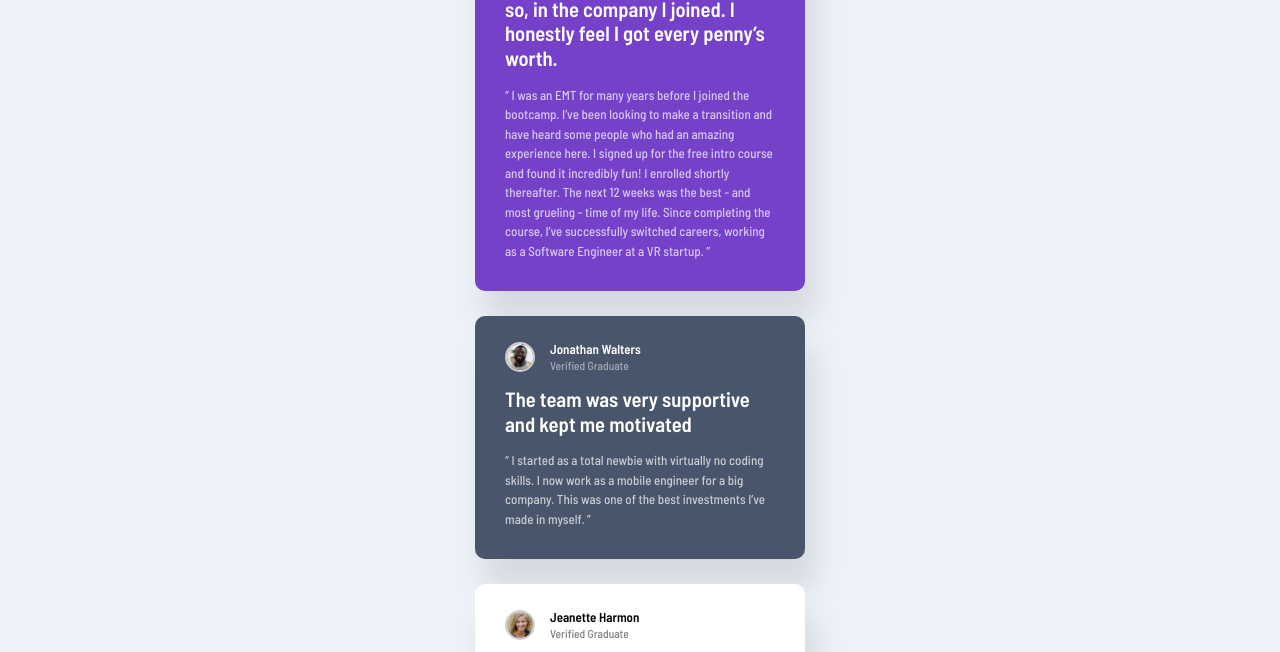
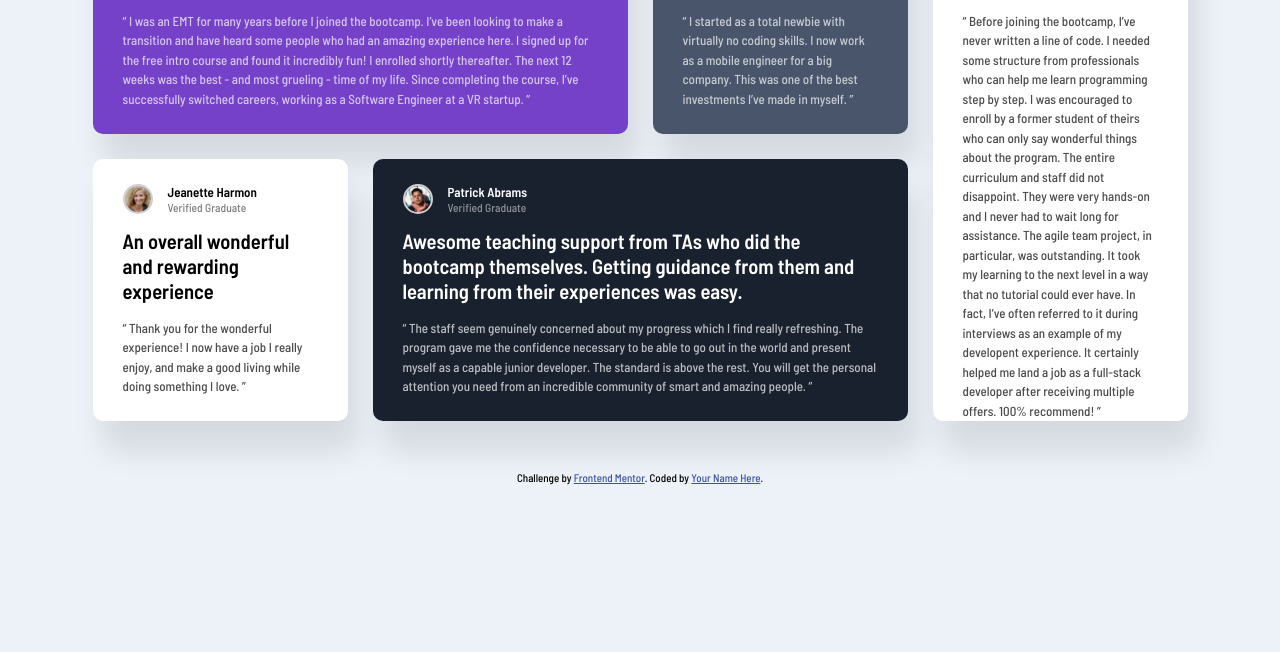
Before and after one commit to antonio-barrera/testimonials-grid-section-main, a plain HTML site: page index.html in a window 1280 px wide. Shown: the part 198-850 px from the top of the page. After the commit the page ends 800 px from the top, so only its background shows below. Drawn offline with Linux system fonts and the light colour scheme.

Commit message:
style: desktop desing created

```diff
--- a/styles/main.css
+++ b/styles/main.css
@@ -115,6 +115,25 @@ body {
     color: #000;
 }
 
+@media (min-width: 375px), (orientation: landscape) {
+    .testimonials-section {
+        grid-template-columns: repeat(4, 25.5rem);
+        grid-template-rows: repeat(2, auto);
+        grid-template-areas:
+        "one one two three"
+        "four five five three";
+        grid-gap: 2.5rem;
+    }
+    .testimonial {
+        padding-bottom: 0rem;
+    }
+    #first-testimonial {grid-area: one;}
+    #second-testimonial {grid-area: two;}
+    #third-testimonial {grid-area: four;}
+    #fourth-testimonial {grid-area: five;}
+    #fifth-testimonial {grid-area: three;}
+}
+
 .attribution {
     font-size: 11px;
     text-align: center;
```
